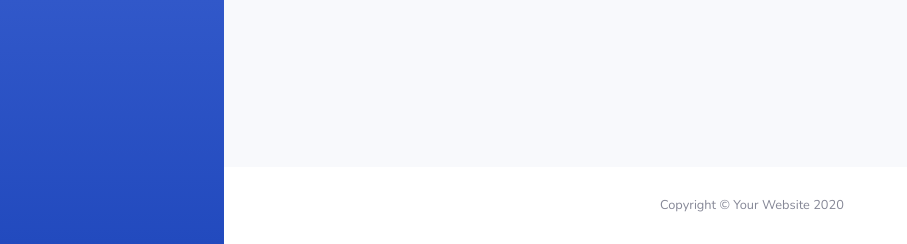
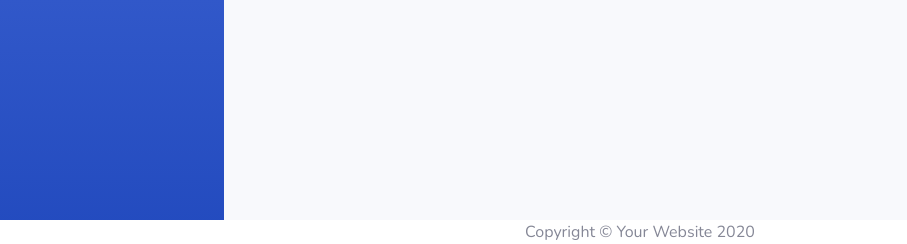
Before and after one commit to Rafifalhaki/Pemweb2, a PHP site: page /index.php in a window 1280 px wide. Shown: the part 556-800 px from the top of the page, without its empty margins (0-907 px from the left). Run offline with PHP 8.4, Linux system fonts and the light colour scheme.

Commit message:
merubah sedikit

```diff
--- a/pertemuan5/template/footer.php
+++ b/pertemuan5/template/footer.php
@@ -1,4 +1,4 @@
-<footer class="sticky-footer bg-white">
+<footer class="fixed-bottom bg-white">
                 <div class="container my-auto">
                     <div class="copyright text-center my-auto">
                         <span>Copyright &copy; Your Website 2020</span>
--- a/pertemuan5/template/topbar.php
+++ b/pertemuan5/template/topbar.php
@@ -171,7 +171,7 @@
                                 data-toggle="dropdown" aria-haspopup="true" aria-expanded="false">
                                 <span class="mr-2 d-none d-lg-inline text-gray-600 small">Douglas McGee</span>
                                 <img class="img-profile rounded-circle"
-                                    src="img/undraw_profile.svg">
+                                    src="asset/img/undraw_profile.svg">
                             </a>
                             <!-- Dropdown - User Information -->
                             <div class="dropdown-menu dropdown-menu-right shadow animated--grow-in"
```
